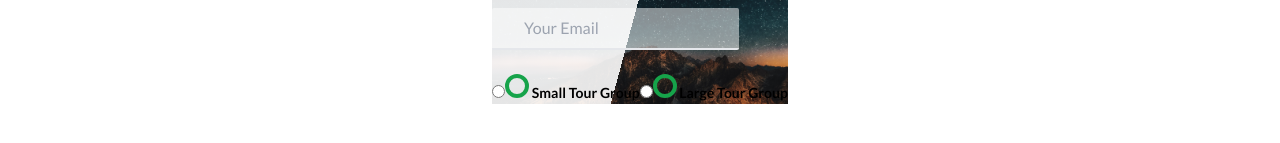
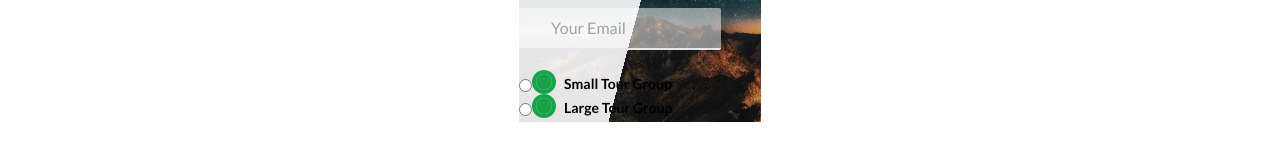
Before and after one commit to OmBharti999/pro, a Next.js app: page / in a window 1280 px wide. Shown: the part 3838-3981 px from the top of the page. Built offline with nearby package versions, Linux system fonts and the light colour scheme.

Commit message:
add style fo radio select

```diff
--- a/app/_component/bookForm/BookForm.tsx
+++ b/app/_component/bookForm/BookForm.tsx
@@ -30,14 +30,18 @@ export const BookForm = () => {
           </label>
         </div>
         <div className="form-fields ">
+          <div className="my-4">
             <input id="size" type="radio" name="size" required />
-          <label htmlFor="size" className="form-label inline-block">
+            <label htmlFor="size" className="form-label form-radio">
               <span className="size-radio"></span> small tour group
             </label>
+          </div>
+          <div>
             <input id="size-2" type="radio" name="size" required />
-          <label htmlFor="size-2" className="form-label inline-block">
+            <label htmlFor="size-2" className="form-label form-radio">
               <span className="size-radio"></span> large tour group
             </label>
+          </div>
         </div>
       </form>
     </div>
--- a/app/_component/bookingSection/index.css
+++ b/app/_component/bookingSection/index.css
@@ -20,8 +20,14 @@
 }
 .form .form-input:placeholder-shown + .form-label {
   @apply opacity-0 invisible -translate-y-10;
-  /* opacity-0 invisible ; */
+}
+.form-radio {
+  @apply absolute inline-block ml-8;
 }
 .size-radio {
-  @apply inline-block w-6 h-6 border-4 border-green-600 rounded-full;
+  @apply inline-block w-6 h-6 border-[4px] border-green-600 rounded-full absolute -ml-8 -mt-1;
 }
+.size-radio::after {
+  content: "";
+  @apply h-4 w-4 inline-block bg-green-600 rounded-full;
+}
```
Lines whose indentation alone changed are shown as unchanged.
